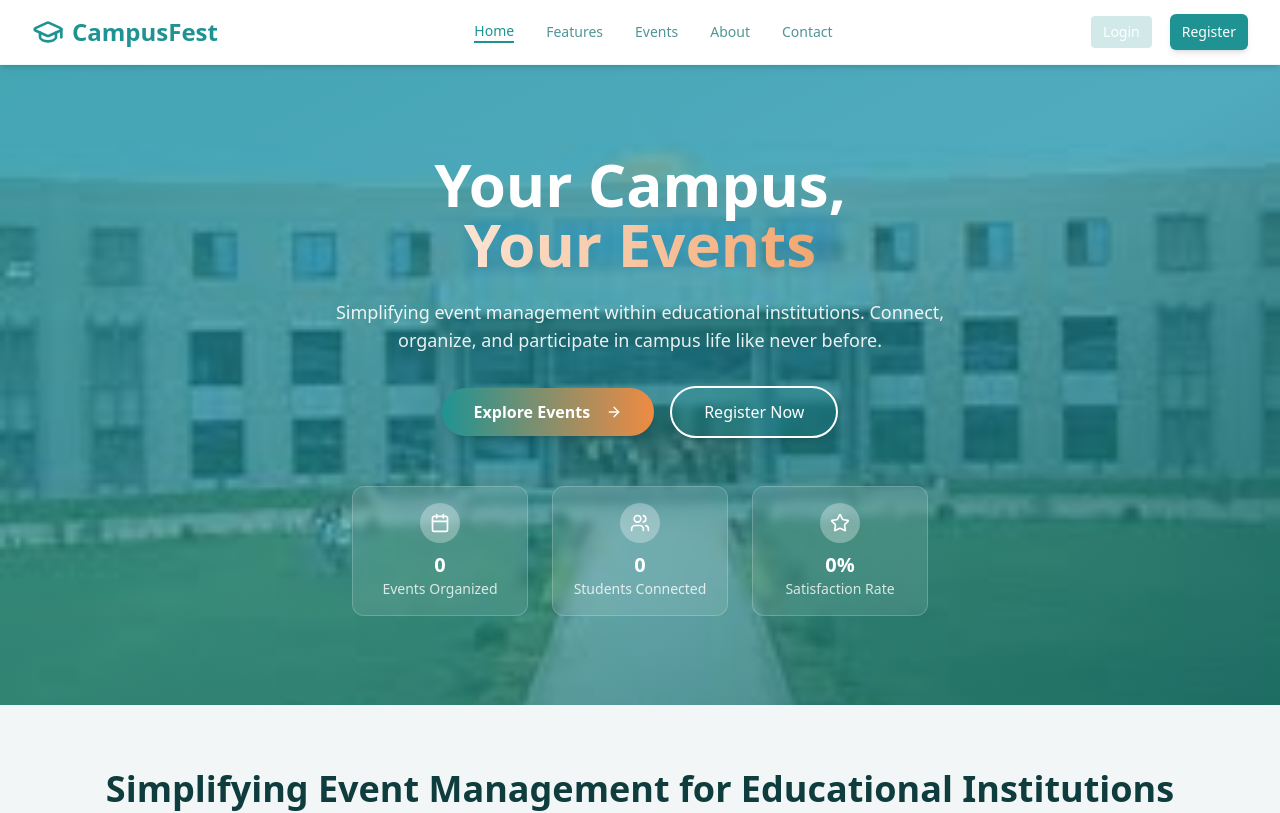
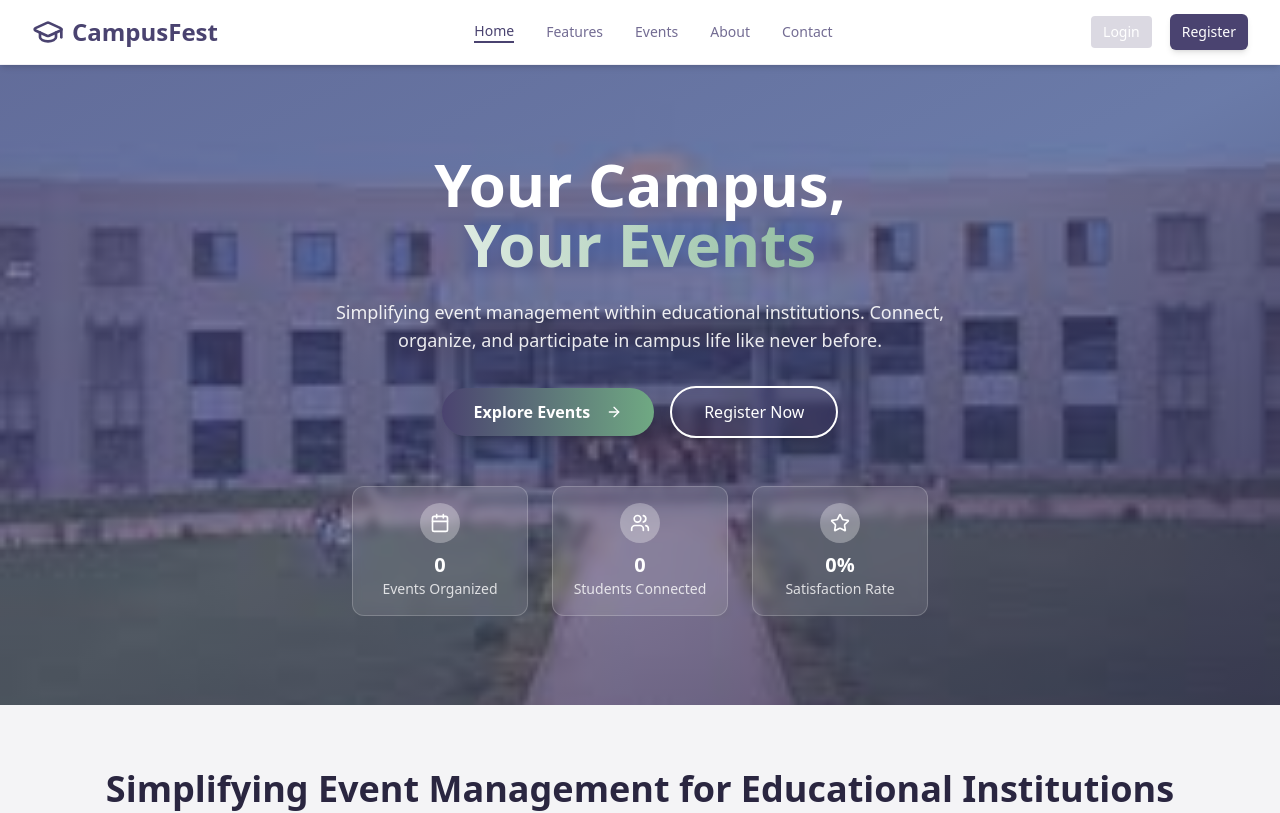
Before and after one commit to Hetvi-css/eventwave-campus, a React (Vite) app: page / in a window 1280 px wide. Shown: the top 813 px of the page. Built offline with nearby package versions, Linux system fonts and the light colour scheme.

Commit message:
Refine color palette
Update to subtle, non-grey colors.

```diff
--- a/src/index.css
+++ b/src/index.css
@@ -36,24 +36,24 @@
     --input: 214 32% 91%;
     --ring: 210 20% 25%;
 
-    /* CampusFest specific tokens - Modern Teal & Orange Palette */
-    --campus-primary: 180 65% 35%;
-    --campus-primary-light: 180 60% 95%;
-    --campus-primary-dark: 180 70% 25%;
-    --campus-secondary: 35 80% 92%;
-    --campus-accent: 25 85% 60%;
+    /* CampusFest specific tokens - Soft Lavender & Sage Palette */
+    --campus-primary: 250 25% 35%;
+    --campus-primary-light: 250 20% 95%;
+    --campus-primary-dark: 250 30% 25%;
+    --campus-secondary: 250 15% 92%;
+    --campus-accent: 140 25% 55%;
     --campus-white: 0 0% 100%;
-    --campus-gray: 180 15% 96%;
-    --campus-text: 180 60% 15%;
-    --campus-text-light: 180 30% 45%;
-    --campus-success: 140 60% 45%;
-    --campus-warning: 35 85% 55%;
-    --campus-error: 0 65% 55%;
+    --campus-gray: 250 10% 96%;
+    --campus-text: 250 25% 20%;
+    --campus-text-light: 250 15% 50%;
+    --campus-success: 140 40% 45%;
+    --campus-warning: 45 60% 55%;
+    --campus-error: 0 50% 55%;
 
     /* Gradients */
-    --gradient-hero: linear-gradient(135deg, hsl(var(--campus-primary)), hsl(var(--campus-primary-dark)));
+    --gradient-hero: linear-gradient(135deg, hsl(var(--campus-primary)), hsl(var(--campus-accent)));
     --gradient-card: linear-gradient(145deg, hsl(var(--campus-white)), hsl(var(--campus-gray)));
-    --gradient-button: linear-gradient(135deg, hsl(var(--campus-primary)), hsl(var(--campus-accent)));
+    --gradient-button: linear-gradient(135deg, hsl(var(--campus-primary)), hsl(var(--campus-primary-dark)));
     --gradient-accent: linear-gradient(90deg, hsl(var(--campus-secondary)), hsl(var(--campus-accent)));
 
     /* Shadows */
```
